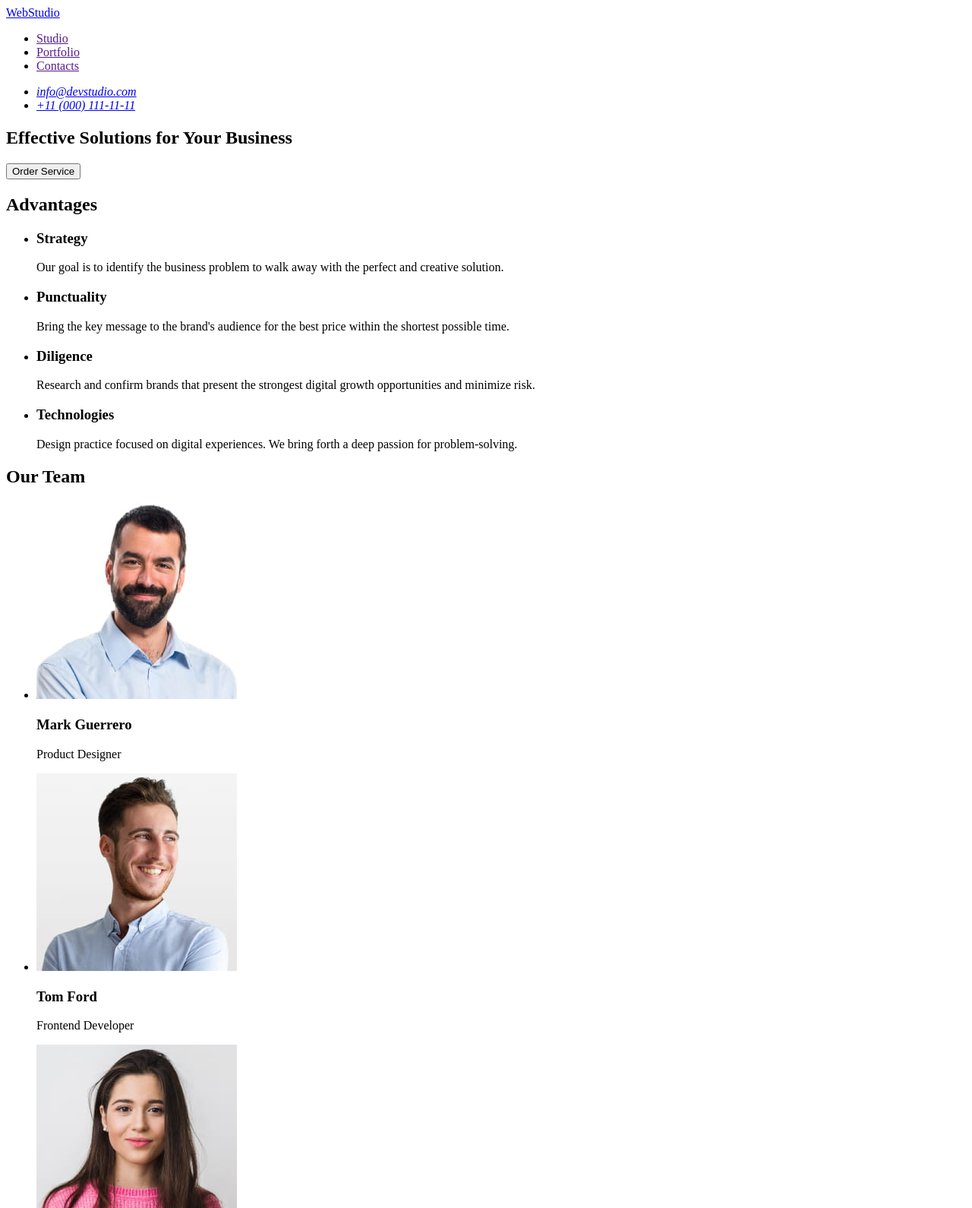
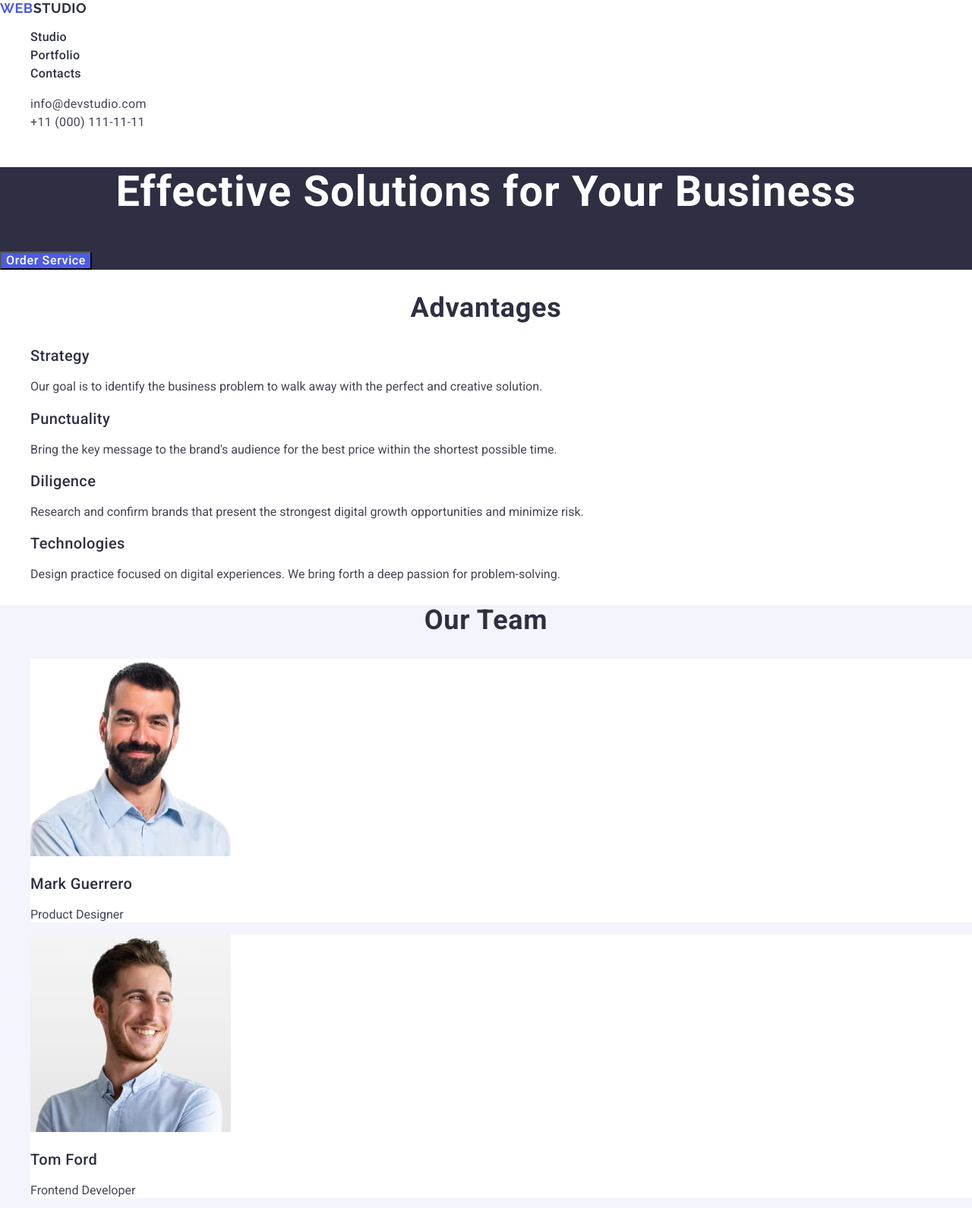
Before and after one commit to TValeriiaM/goit-markup-hw-02, a plain HTML site: page index.html in a window 1280 px wide. Shown: the top 1590 px of the page at 76% size. Drawn offline with nearby package versions, Linux system fonts and the light colour scheme.

Commit message:
homework 2

```diff
--- /dev/null
+++ b/CSS/styles.css
@@ -0,0 +1,132 @@
+body {
+    font-family: "Roboto", "Helvetica Neue", "Verdana", sans-serif;
+    color: #434455;
+    background-color: #fff;
+}
+
+ul {list-style-type: none;}
+
+.link {
+    text-decoration: none;
+}
+
+.logo-up {
+    color:#2E2F42;
+    font-family: Raleway, sans-serif;
+    font-size: 18px;
+    font-weight: 700;
+    line-height: 1.17;
+    letter-spacing: 0.03em;
+    text-transform: uppercase;
+}
+
+.logo-accent {
+    color:#4D5AE5;
+}
+
+.navigation-link {
+    color:#2E2F42;
+    font-size: 16px;
+    font-weight: 500;
+    line-height: 1.5;
+    letter-spacing: 0.02em;
+}
+
+.link-active:active {
+    color: #404BBF;
+    text-decoration: underline;
+}
+
+.navigation-link:hover, .navigation-link:focus {
+    color:#404BBF;
+}
+
+.adress-items-link {
+    color: #434455;
+    font-size: 16px;
+    line-height: 1.5;
+    letter-spacing: 0.02em;
+    font-style: normal;
+}
+
+.adress-items-link:hover {
+    color: #404BBF;
+}
+
+.main-title {
+    background:#2E2F42;
+}
+
+.main-button {
+    cursor: pointer;
+    background: #4D5AE5;
+    color:#FFF;
+    font-family: inherit;
+    font-size: 16px;
+    font-weight: 500;
+    line-height: 1,5;
+    letter-spacing: 0.04em;
+}
+
+.main-button:hover {
+    background: #404BBF;
+}
+
+h1 {
+    color:#FFF;
+    text-align: center;
+    font-size: 56px;
+    font-weight: 700;
+    line-height: 1,07;
+    letter-spacing: 0.02em;
+}
+
+.our-team {
+    background:#F4F4FD;
+}
+
+.team-member {
+    background:#FFF;
+}
+
+h2 {
+    color:#2E2F42;
+    text-align: center;
+    font-size: 36px;
+    font-weight: 700;
+    line-height: 1,11;
+    letter-spacing: 0.02em;
+    text-transform: capitalize;
+}
+
+h3 {
+    color:#2E2F42;
+    font-size: 20px;
+    font-weight: 500;
+    line-height: 1.2;
+    letter-spacing: 0.02em;
+}
+
+.final {
+    background:#2E2F42;
+}
+
+.logo-down {
+    text-decoration: none;
+    color:#F4F4FD;
+    font-family: Raleway;
+    font-size: 18px;
+    font-weight: 700;
+    line-height: 1.17;
+    letter-spacing: 0.03em;
+    text-transform: uppercase;
+        }
+
+.footer-text {
+    color:#F4F4FD;
+    font-family: Roboto;
+        font-size: 16px;
+        font-weight: 400;
+        line-height: 1.5;
+        letter-spacing: 0.02em;
+}
--- a/index.html
+++ b/index.html
@@ -4,111 +4,162 @@
     <meta charset="UTF-8">
     <meta name="viewport" content="width=device-width, initial-scale=1.0">
     <title>WebStudio</title>
+    <link rel="stylesheet" href="https://cdnjs.cloudflare.com/ajax/libs/modern-normalize/2.0.0/modern-normalize.min.css">
+    <link href="https://fonts.googleapis.com/css2?family=Raleway:wght@700&family=Roboto:wght@400;500;700&display=swap"
+        rel="stylesheet">
+    <link rel="stylesheet" href="./CSS/styles.css">
+
 </head>
 <body>
     <!--Header-->
-    <header>
-        <nav>
-            <a href="./index.html">WebStudio</a>
-            <ul>
+    <header class="topof-site">
+        <nav class="main-navigation">
+            <a href="./index.html" class="logo-up link"><span class="logo-accent">Web</span></i>Studio</a>
+            <ul class="navigation-items">
                 <li>
-                    <a href="">Studio</a>
+                    <a class="navigation-link link link-active" href="./index.html">Studio</a>
                 </li>
                 <li>
-                    <a href="">Portfolio</a>
+                    <a class="navigation-link link" href="#portfolio">Portfolio</a>
                 </li>
                 <li>
-                    <a href="">Contacts</a>
+                    <a class="navigation-link link" href="#contacts">Contacts</a>
                 </li>
         </ul>
         </nav>
-        <address>
-            <ul>
+        <address id="contacts">
+            <ul class="adress-items">
                 <li>
-                    <a href="mailto:info@devstudio.com">info@devstudio.com</a>
+                    <a  class="adress-items-link link" href="mailto:info@devstudio.com">info@devstudio.com</a>
                 </li>
                 <li>
-                    <a href="tel:+110001111111">+11 (000) 111-11-11</a>
+                    <a class="adress-items-link link" href="tel:+110001111111">+11 (000) 111-11-11</a>
                 </li>
             </ul>
         </address>
     </header>
     <main>
         <!--Title-->
-        <section>
-            <h1>Effective Solutions for Your Business</h1>
-            <button type="button">Order Service</button>
+        <section class="main-title">
+            <h1 class="title">Effective Solutions for Your Business</h1>
+            <button type="button" class="main-button">Order Service</button>
         </section>
         <!--Advantages-->
         <section>
             <h2>Advantages</h2>
             <ul>
                 <li>
-                    <h3>Strategy</h3>
-                    <p>Our goal is to identify the business
+                    <h3 class="section-subtitle">Strategy</h3>
+                    <p class="section-text">Our goal is to identify the business
                     problem to walk away with the perfect and creative solution.</p>
                 </li>
                 <li>
-                    <h3>Punctuality</h3>
-                    <p>Bring the key message to the brand's audience for the best price within the shortest possible time.</p>
+                    <h3 class="section-subtitle">Punctuality</h3>
+                    <p class="section-text">Bring the key message to the brand's audience for the best price within the shortest possible time.</p>
                 </li>
                 <li>
-                    <h3>Diligence</h3>
-                    <p>Research and confirm brands that present the strongest digital growth opportunities and minimize risk.</p>
+                    <h3 class="section-subtitle">Diligence</h3>
+                    <p class="section-text">Research and confirm brands that present the strongest digital growth opportunities and minimize risk.</p>
                 </li>
                 <li>
-                    <h3>Technologies</h3>
-                    <p>Design practice focused on digital experiences. We bring forth a deep passion for problem-solving.</p>
+                    <h3 class="section-subtitle">Technologies</h3>
+                    <p class="section-text">Design practice focused on digital experiences. We bring forth a deep passion for problem-solving.</p>
                 </li>
             </ul>
         </section>
         <!--Team-->
-        <section>
-            <h2>Our Team</h2>
+        <section class="our-team">
+            <h2 class="section-title">Our Team</h2>
             <ul>
-                <li>
+                <li class="team-member">
                     <img
-                    src="./images/mark-guerrero.jpg"
+                    src="./images-team/mark-guerrero.jpg"
                     alt="mark-guerrero-foto"
                     width="264"
                     height="260">
-                    <h3>Mark Guerrero</h3>
-                    <p>Product Designer</p>
+                    <h3 class="section-subtitle">Mark Guerrero</h3>
+                    <p class="section-text">Product Designer</p>
                 </li>
-                <li>
+                <li class="team-member">
                     <img
-                    src="./images/tom-ford.jpg"
+                    src="./images-team/tom-ford.jpg"
                     alt="tom-ford-foto"
                     width="264"
                     height="260">
-                    <h3>Tom Ford</h3>
-                    <p>Frontend Developer</p>
+                    <h3 class="section-subtitle">Tom Ford</h3>
+                    <p class="section-text">Frontend Developer</p>
                 </li>
-                <li>
+                <li class="team-member">
                     <img
-                    src="./images/camila-garcia.jpg"
+                    src="./images-team/camila-garcia.jpg"
                     alt="camila-garcia-foto"
                     width="264"
                     height="260">
-                    <h3>Camila Garcia</h3>
-                    <p>Marketing</p>
+                    <h3 class="section-subtitle">Camila Garcia</h3>
+                    <p class="section-text">Marketing</p>
                 </li>
-                <li>
+                <li class="team-member">
                     <img
-                    src="./images/daniel-wilson.jpg"
+                    src="./images-team/daniel-wilson.jpg"
                     alt="daniel-wilson-foto"
                     width="264"
                     height="260">
-                    <h3>Daniel Wilson</h3>
-                    <p>UI Designer</p>
+                    <h3 class="section-subtitle">Daniel Wilson</h3>
+                    <p class="section-text">UI Designer</p>
+                </li>
+            </ul>
+        </section>
+        <!-- Portfolio -->
+        <section id="portfolio">
+            <h2 class="section-title">Our Portfolio</h2>
+            <ul>
+                <li>
+                    <img src="./images-portfolio/app.jpg" alt="banking-app-interface">
+                    <h3 class="section-subtitle">Banking App</h3>
+                    <p class="section-text">App</p>
+                </li>
+                <li>
+                    <img src="./images-portfolio/cashless-payment.jpg" alt="cashless-payment-process"
+                    width="360"
+                    height="300">
+                    <h3 class="section-subtitle">Cashless Payment</h3>
+                    <p class="section-text">Marketing</p>
+                </li>
+                <li>
+                    <img src="./images-portfolio/meditation-app.jpg" alt="meditation-app-screen"
+                    width="360"
+                    height="300">
+                    <h3 class="section-subtitle">Meditation App</h3>
+                    <p class="section-text">App</p>
+                </li>
+                <li>
+                    <img src="./images-portfolio/taxi.jpg" alt="taxi-insight-foto"
+                    width="360"
+                    height="300">
+                    <h3 class="section-subtitle">Taxi Service</h3>
+                    <p class="section-text">Marketing</p>
+                </li>
+                <li>
+                    <img src="./images-portfolio/screen.jpg" alt="onscreen-illustrations"
+                    width="360"
+                    height="300">
+                    <h3 class="section-subtitle">Screen Illustrations</h3>
+                    <p class="section-text">Design</p>
+                </li>
+                <li>
+                    <img src="./images-portfolio/online-courses.jpg" alt="womensmile-foto"
+                    width="360"
+                    height="300">
+                    <h3 class="section-subtitle">Online Courses</h3>
+                    <p class="section-text">Marketing</p>
                 </li>
             </ul>
         </section>
     </main>
     <!--Footer-->
-    <footer>
-        <a href="./index.html">WebStudio</a>
-        <p>Increase the flow of customers and sales for your business with digital marketing & growth solutions.</p>
+    <footer class="final">
+        <a href="./index.html" class="logo-down link"><span class="logo-accent">Web</span>Studio</a>
+        <p class="footer-text">Increase the flow of customers and sales for your business with digital marketing & growth solutions.</p>
     </footer>
 </body>
 </html>
```
Also changed, not shown: images-portfolio/app.jpg (added), images-portfolio/cashless-payment.jpg (added), images-portfolio/meditation-app.jpg (added), images-portfolio/online-courses.jpg (added), images-portfolio/screen.jpg (added), images-portfolio/taxi.jpg (added), images-team/camila-garcia.jpg (renamed from images/camila-garcia.jpg), images-team/daniel-wilson.jpg (renamed from images/daniel-wilson.jpg), images-team/mark-guerrero.jpg (renamed from images/mark-guerrero.jpg), images-team/tom-ford.jpg (renamed from images/tom-ford.jpg).
